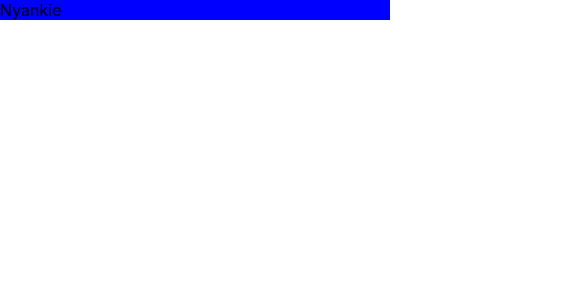
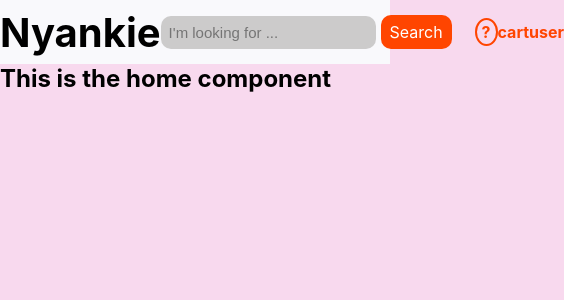
Before and after one commit to Williamdreams89/The-Nyankie-Store-With-React, a React (Create React App) app: page / in a window 390 px wide. Shown: the top 300 px of the page, 564 px wide, since content can reach past the window. Built offline with nearby package versions, Linux system fonts and the light colour scheme.

Commit message:
Responsiveness Sticky Header Component Created

```diff
--- a/package.json
+++ b/package.json
@@ -3,6 +3,10 @@
   "version": "0.1.0",
   "private": true,
   "dependencies": {
+    "@emotion/react": "^11.9.0",
+    "@emotion/styled": "^11.8.1",
+    "@material-ui/icons": "^4.11.3",
+    "@mui/material": "^5.6.3",
     "@testing-library/jest-dom": "^5.16.4",
     "@testing-library/react": "^13.1.1",
     "@testing-library/user-event": "^13.5.0",
--- a/src/App.js
+++ b/src/App.js
@@ -1,5 +1,6 @@
 import './App.css';
 import Header from './Header';
+import Home from './Home';
 
 function App() {
   return (
@@ -7,6 +8,7 @@ function App() {
         {/* Header Component */}
         <Header />
         {/* Home Component */}
+        <Home />
     </div>
   );
 }
--- a/src/Header.css
+++ b/src/Header.css
@@ -1,3 +1,97 @@
 .header{
-    background-color: blue;
+    background-color: rgb(249, 249, 252);
+    height: 4rem;
+    position: sticky;
+    top: 0;
 }
+
+.navbar{
+    display: flex;
+    justify-content: space-around;
+    align-items: center;
+    padding-top: .5rem;
+}
+/* ######################################################### */
+.logo__container{
+    display: flex;
+    justify-content: center;
+    align-items: center;
+    flex-grow: 3;
+    /* background-color: aqua; */
+    height: 3rem;
+}
+
+.logo{
+    font-size: 2.5rem;
+}
+
+/* ######################################################### */
+
+.search__bar{
+    display: flex;
+    align-items: center;
+    flex-grow: 9;
+    /* background-color: cadetblue; */
+    height: 3rem;
+}
+
+.search__input{
+    flex-grow: 3;
+    margin-right: 5px;
+    padding: 8px;
+    border: none;
+    outline: none;
+    font-size: 15px;
+    border-radius: 10px;
+    background-color: rgb(204, 203, 203);
+}
+
+.search__button{
+    color: white;
+    background-color: orangered;
+    text-decoration: none;
+    margin-right: 5px;
+    padding: 7px 9px;
+    border-radius: 10px;
+}
+
+/* ######################################################### */
+.nav__options{
+    justify-content: space-around;
+    display: flex;
+    align-items: center;
+    flex-grow: 6;
+    /* background-color: aquamarine; */
+    height: 3rem;
+}
+
+.help{
+    flex-grow: 5;
+    margin-left: 20%;
+}
+
+.help a{
+    color: orangered;
+    text-decoration: none;
+    border-radius: 50%;
+    padding: 2px 5px;
+    border: 2px solid orangered;
+}
+.cart a{
+    color: orangered;
+    text-decoration: none;
+}
+
+.user a{
+    color: orangered;
+    text-decoration: none;
+}
+
+
+.cart{
+    flex-grow: 1;
+}
+
+.user{
+    flex-grow: 1;
+}/* ######################################################### */
--- a/src/Header.js
+++ b/src/Header.js
@@ -5,7 +5,18 @@ function Header() {
   return (
     <div className="header">
         <nav className="navbar">
-            <div className="logo__container">Nyankie</div>
+            <div className="logo__container">
+              <h2 className='logo'>Nyankie</h2>
+            </div>
+            <div className='search__bar'>
+              <input type="text" className="search__input" placeholder="I'm looking for ..."></input>
+              <a href='#' className='search__button'>Search</a>
+            </div>
+            <div className='nav__options'>
+                <p className='help'><strong><a href='#'>?</a></strong></p>
+                <p className='cart'><strong><a href='#'>cart</a></strong></p>
+                <p className='user'><strong><a href='#'>user</a></strong></p>
+            </div>
         </nav>
     </div>
   )
--- /dev/null
+++ b/src/Home.js
@@ -0,0 +1,12 @@
+import React from 'react'
+import "./Home.css"
+
+function Home() {
+  return (
+    <div className='home'>
+        <h2>This is the home component</h2>
+    </div>
+  )
+}
+
+export default Home
--- a/src/index.css
+++ b/src/index.css
@@ -5,6 +5,7 @@ body {
     sans-serif;
   -webkit-font-smoothing: antialiased;
   -moz-osx-font-smoothing: grayscale;
+  background-color: rgb(248, 217, 238);
 }
 
 code {
```
Also changed, not shown: src/Home.css (added), 1 other file (tests, documents, lock files or other folders).
